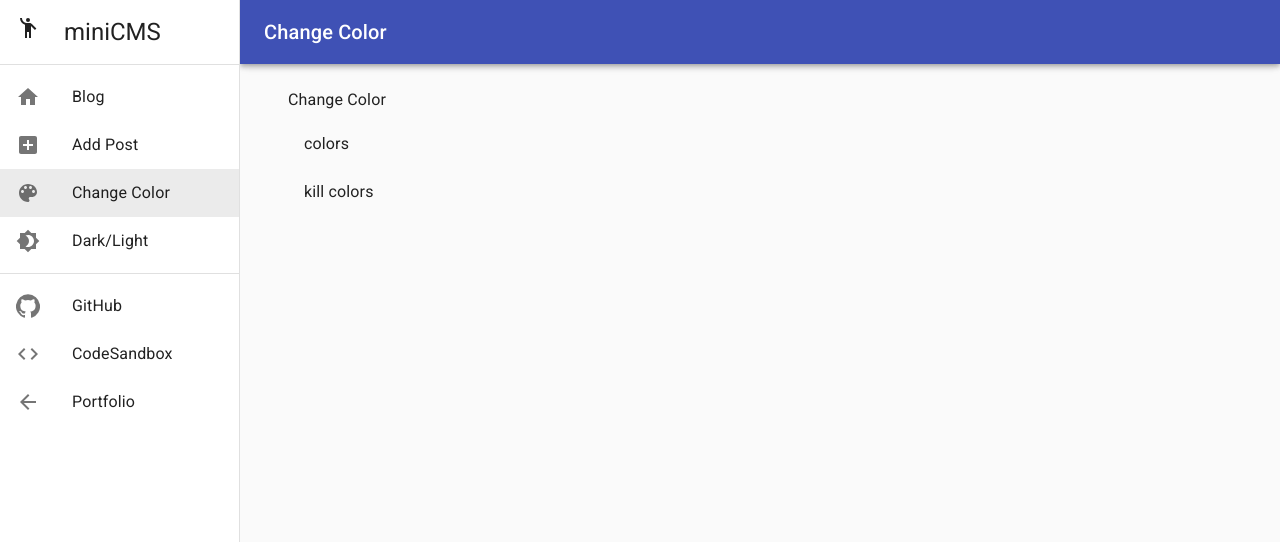
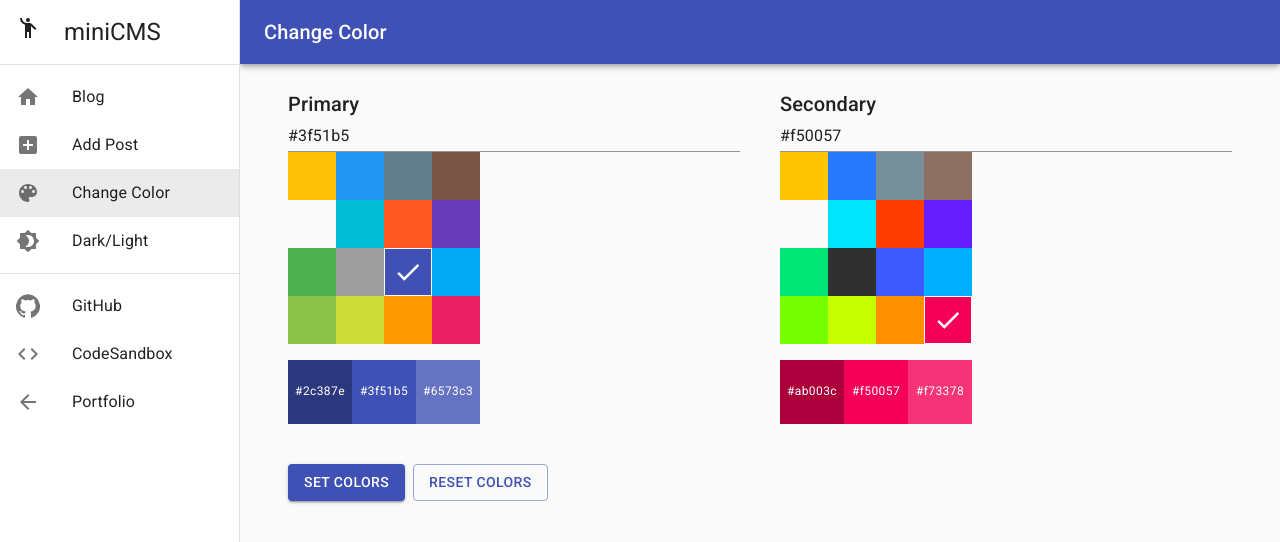
Before and after one commit to ZachScroggins/miniProjects, a Next.js app: page /changecolor in a window 1280 px wide. Shown: the top 542 px of the page. Built offline with nearby package versions, Linux system fonts and the light colour scheme.

Commit message:
ColorChanger working correctly

```diff
--- a/pages/changecolor.js
+++ b/pages/changecolor.js
@@ -1,46 +1,12 @@
-import { useContext } from 'react';
-import ColorContext from '../src/context/color/colorContext';
-import {
-  Typography,
-  Container,
-  Box,
-  List,
-  ListItem,
-  ListItemText,
-} from '@material-ui/core';
+import ColorChanger from '../src/components/ColorChanger';
+import { Box } from '@material-ui/core';
 
 const changecolor = () => {
-  const colorContext = useContext(ColorContext);
-  const { setColors, clearColors } = colorContext;
-
-  const handleSetColors = (event, primary, secondary) => {
-    event.preventDefault();
-    setColors(primary, secondary);
-  };
-
-  const handleClearColors = (event) => {
-    event.preventDefault();
-    clearColors();
-  };
-
   return (
     <>
-      <Container>
-        <Box>
-          <Typography>Change Color</Typography>
-          <List>
-            <ListItem
-              button
-              onClick={(event) => handleSetColors(event, '#9c27b0', '#3f51b5')}
-            >
-              <ListItemText primary='colors' />
-            </ListItem>
-            <ListItem button onClick={(event) => handleClearColors(event)}>
-              <ListItemText primary='kill colors' />
-            </ListItem>
-          </List>
-        </Box>
-      </Container>
+      <Box>
+        <ColorChanger />
+      </Box>
     </>
   );
 };
--- /dev/null
+++ b/src/components/ColorChanger.js
@@ -0,0 +1,267 @@
+import { useContext } from 'react';
+import ColorContext from '../context/color/colorContext';
+import PropTypes from 'prop-types';
+import { rgbToHex, withStyles, useTheme } from '@material-ui/core/styles';
+import * as colors from '@material-ui/core/colors';
+import Grid from '@material-ui/core/Grid';
+import Input from '@material-ui/core/Input';
+import Radio from '@material-ui/core/Radio';
+import Tooltip from '@material-ui/core/Tooltip';
+import Typography from '@material-ui/core/Typography';
+import Button from '@material-ui/core/Button';
+import CheckIcon from '@material-ui/icons/Check';
+import { capitalize } from '@material-ui/core/utils';
+import { NoSsr, Box } from '@material-ui/core';
+
+const hues = Object.keys(colors).slice(1, 17);
+const shades = [
+  900,
+  800,
+  700,
+  600,
+  500,
+  400,
+  300,
+  200,
+  100,
+  50,
+  'A700',
+  'A400',
+  'A200',
+  'A100',
+];
+
+const styles = (theme) => ({
+  radio: {
+    padding: 0,
+  },
+  radioIcon: {
+    width: 48,
+    height: 48,
+  },
+  radioIconSelected: {
+    width: 48,
+    height: 48,
+    border: '1px solid white',
+    color: theme.palette.common.white,
+    display: 'flex',
+    justifyContent: 'center',
+    alignItems: 'center',
+  },
+  swatch: {
+    width: 192,
+  },
+  colorBar: {
+    marginTop: theme.spacing(2),
+  },
+  colorSquare: {
+    width: 64,
+    height: 64,
+    display: 'flex',
+    justifyContent: 'center',
+    alignItems: 'center',
+  },
+  button: {
+    marginLeft: theme.spacing(1),
+  },
+});
+
+function ColorChanger(props) {
+  const { classes } = props;
+  const theme = useTheme();
+  const colorContext = useContext(ColorContext);
+  const { setColors, clearColors, primaryMain, secondaryMain } = colorContext;
+  const defaults = { primary: primaryMain, secondary: secondaryMain };
+  const [state, setState] = React.useState({
+    primary: defaults.primary,
+    secondary: defaults.secondary,
+    primaryInput: defaults.primary,
+    secondaryInput: defaults.secondary,
+    primaryHue: 'blue',
+    secondaryHue: 'pink',
+    primaryShade: 4,
+    secondaryShade: 11,
+  });
+
+  const handleChangeColor = (name) => (event) => {
+    const isRgb = (string) =>
+      /rgb\([0-9]{1,3}\s*,\s*[0-9]{1,3}\s*,\s*[0-9]{1,3}\)/i.test(string);
+
+    const isHex = (string) =>
+      /^#?([0-9a-f]{3})$|^#?([0-9a-f]){6}$/i.test(string);
+
+    let {
+      target: { value: color },
+    } = event;
+
+    setState((prevState) => ({
+      ...prevState,
+      [`${name}Input`]: color,
+    }));
+
+    let isValidColor = false;
+
+    if (isRgb(color)) {
+      isValidColor = true;
+    } else if (isHex(color)) {
+      isValidColor = true;
+      if (color.indexOf('#') === -1) {
+        color = `#${color}`;
+      }
+    }
+
+    if (isValidColor) {
+      setState((prevState) => ({
+        ...prevState,
+        [name]: color,
+      }));
+    }
+  };
+
+  const handleChangeHue = (name) => (event) => {
+    const {
+      target: { value: hue },
+    } = event;
+    const color = colors[hue][shades[state[`${name}Shade`]]];
+
+    setState({
+      ...state,
+      [`${name}Hue`]: hue,
+      [name]: color,
+      [`${name}Input`]: color,
+    });
+  };
+
+  const handleChangeDocsColors = () => {
+    const paletteColors = {
+      primary: { main: state.primary },
+      secondary: { main: state.secondary },
+    };
+
+    setColors(paletteColors.primary.main, paletteColors.secondary.main);
+  };
+
+  const handleResetDocsColors = () => {
+    clearColors();
+  };
+
+  const colorBar = (color) => {
+    const background = theme.palette.augmentColor({ main: color });
+
+    return (
+      <Grid container className={classes.colorBar}>
+        {['dark', 'main', 'light'].map((key) => (
+          <div
+            className={classes.colorSquare}
+            style={{ backgroundColor: background[key] }}
+            key={key}
+          >
+            <Typography
+              variant='caption'
+              style={{ color: theme.palette.getContrastText(background[key]) }}
+            >
+              {rgbToHex(background[key])}
+            </Typography>
+          </div>
+        ))}
+      </Grid>
+    );
+  };
+
+  const colorPicker = (intent) => {
+    const intentInput = state[`${intent}Input`];
+    const intentShade = state[`${intent}Shade`];
+    const color = state[`${intent}`];
+
+    return (
+      <Grid item xs={12} sm={6}>
+        <Box>
+          <Typography
+            component='label'
+            gutterBottom
+            htmlFor={intent}
+            variant='h6'
+          >
+            {capitalize(intent)}
+          </Typography>
+          <Input
+            id={intent}
+            value={intentInput}
+            onChange={handleChangeColor(intent)}
+            fullWidth
+          />
+          <div className={classes.swatch}>
+            {hues.map((hue) => {
+              const shade =
+                intent === 'primary'
+                  ? shades[state.primaryShade]
+                  : shades[state.secondaryShade];
+              const backgroundColor = colors[hue][shade];
+
+              return (
+                <Tooltip placement='right' title={hue} key={hue}>
+                  <Radio
+                    className={classes.radio}
+                    color='default'
+                    checked={state[intent] === backgroundColor}
+                    onChange={handleChangeHue(intent)}
+                    value={hue}
+                    name={intent}
+                    aria-labelledby={`tooltip-${intent}-${hue}`}
+                    icon={
+                      <div
+                        className={classes.radioIcon}
+                        style={{ backgroundColor }}
+                      />
+                    }
+                    checkedIcon={
+                      <div
+                        className={classes.radioIconSelected}
+                        style={{ backgroundColor }}
+                      >
+                        <CheckIcon style={{ fontSize: 30 }} />
+                      </div>
+                    }
+                  />
+                </Tooltip>
+              );
+            })}
+          </div>
+          {colorBar(color)}
+        </Box>
+      </Grid>
+    );
+  };
+
+  return (
+    <NoSsr>
+      <Grid container spacing={5} className={classes.root}>
+        {colorPicker('primary')}
+        {colorPicker('secondary')}
+        <Grid item xs={12}>
+          <Button
+            variant='contained'
+            color='primary'
+            onClick={handleChangeDocsColors}
+          >
+            Set Colors
+          </Button>
+          <Button
+            variant='outlined'
+            color='primary'
+            onClick={handleResetDocsColors}
+            className={classes.button}
+          >
+            Reset Colors
+          </Button>
+        </Grid>
+      </Grid>
+    </NoSsr>
+  );
+}
+
+ColorChanger.propTypes = {
+  classes: PropTypes.object.isRequired,
+};
+
+export default withStyles(styles)(ColorChanger);
--- a/src/components/ThemeProvider.js
+++ b/src/components/ThemeProvider.js
@@ -4,6 +4,7 @@ import {
   createMuiTheme,
   ThemeProvider as MuiThemeProvider,
 } from '@material-ui/core/styles';
+import { green, orange, deepOrange } from '@material-ui/core/colors';
 
 const ThemeProvider = (props) => {
   const colorContext = useContext(ColorContext);
--- a/src/components/layout/Layout.js
+++ b/src/components/layout/Layout.js
@@ -31,6 +31,7 @@ import {
   Tooltip,
   Typography,
   Box,
+  Container,
 } from '@material-ui/core';
 
 const drawerWidth = 240;
@@ -312,7 +313,7 @@ function Layout(props) {
       </nav>
       <main className={classes.content}>
         <div className={classes.toolbar} />
-        {props.children}
+        <Container maxWidth='lg'>{props.children}</Container>
       </main>
     </div>
   );
```
